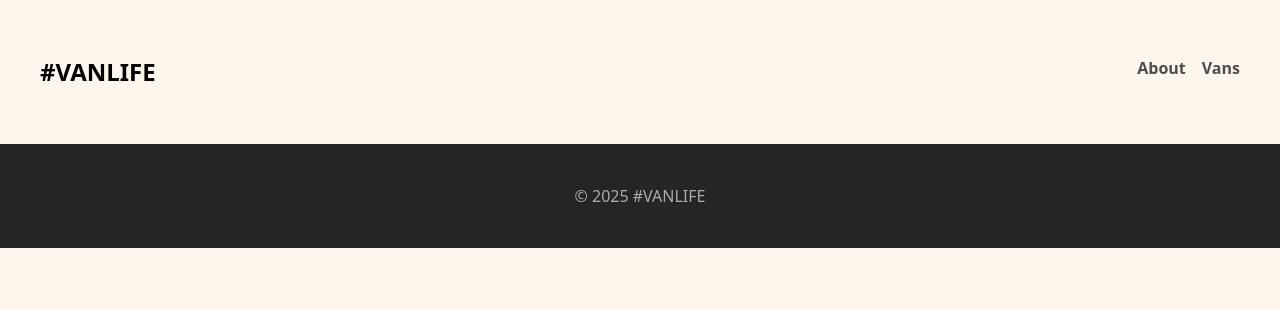
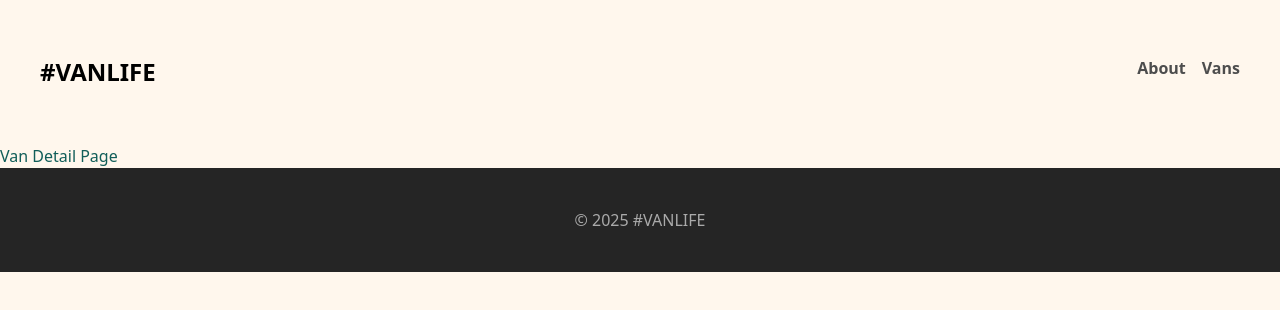
Before and after one commit to JoleneKearse/vanlife, a React (Vite) app: page /vans/1 in a window 1280 px wide. Shown: the top 310 px of the page. Built offline with nearby package versions, Linux system fonts and the light colour scheme.

Commit message:
chore: add accessibility features

```diff
--- a/src/App.jsx
+++ b/src/App.jsx
@@ -2,6 +2,7 @@ import { Routes, Route } from "react-router-dom";
 import HomePage from "./pages/HomePage";
 import AboutPage from "./pages/AboutPage";
 import VanPage from "./pages/VanPage";
+import VanDetailPage from "./pages/VanDetailPage";
 import NavBar from "./components/NavBar";
 import Footer from "./components/Footer";
 
@@ -13,6 +14,7 @@ function App() {
       <Route path="/" element={<HomePage />}/>
       <Route path="/about" element={<AboutPage />}/>
       <Route path="/vans" element={<VanPage />}/>
+      <Route path="/vans/:id" element={<VanDetailPage />}/>
     </Routes>
     <Footer />
     </>
--- /dev/null
+++ b/src/pages/VanDetailPage.jsx
@@ -0,0 +1,7 @@
+const VanDetailPage = () => {
+  return (
+    <h1 className="text-accent-green">Van Detail Page</h1>
+  );
+}
+
+export default VanDetailPage;
--- a/src/pages/VanPage.jsx
+++ b/src/pages/VanPage.jsx
@@ -1,3 +1,5 @@
+import { Link } from "react-router-dom";
+
 import Badge from "../components/Badge";
 import vans from "../data/vans.js";
 
@@ -14,6 +16,7 @@ const VanPage = () => {
         return "bg-brand-500";
     }
   };
+
   return (
     <main className="w-5/6 mx-auto md:w-1/2">
       <h1 className="text-4xl font-extrabold mb-8">Explore our van options</h1>
@@ -23,21 +26,21 @@ const VanPage = () => {
           <div className="bg-brand-200 text-neutral-300 font-medium text-center py-2 rounded-sm px-6 hover:bg-neutral-500 hover:text-brand-200">Luxury</div>
           <div className="bg-brand-200 text-neutral-300 font-medium text-center py-2 rounded-sm px-6 hover:bg-accent-green hover:text-brand-200">Rugged</div>
         </div>
-        <p className="underline underline-offset-4 cursor-pointer">Clear filters</p>
+        <p className="underline underline-offset-4 cursor-pointer">Clear filters</p>z
       </div>
       <section className="grid grid-cols-2 gap-4 items-center text-neutral-500 mb-20">
         {vans.map((van) => (
-          <article key={van.id} className="grid grid-rows-[auto_min-content_auto] gap-4 items-center">
+          <Link to={`${van.id}`} key={van.id} aria-label={`View details for ${van.name}, priced at ${van.price} per day.`} className="grid grid-rows-[auto_min-content_auto] gap-4 items-center">
             <img src={van.image} alt={van.alt} className="rounded-sm" />
             <div className="flex justify-between items-center flex-wrap text-lg font-semibold md:text-2xl">
-              <h2>{van.name}</h2>
+              <p>{van.name}</p>
               <p>{van.price}</p>
             </div>
             <div className="flex justify-between items-start">
               <Badge badgeColor={getBadgeColor(van.category)}>{van.category}</Badge>
               <p className="font-medium text-sm">/day</p>
             </div>
-          </article>
+          </Link>
         ))}
       </section>
     </main>
```
